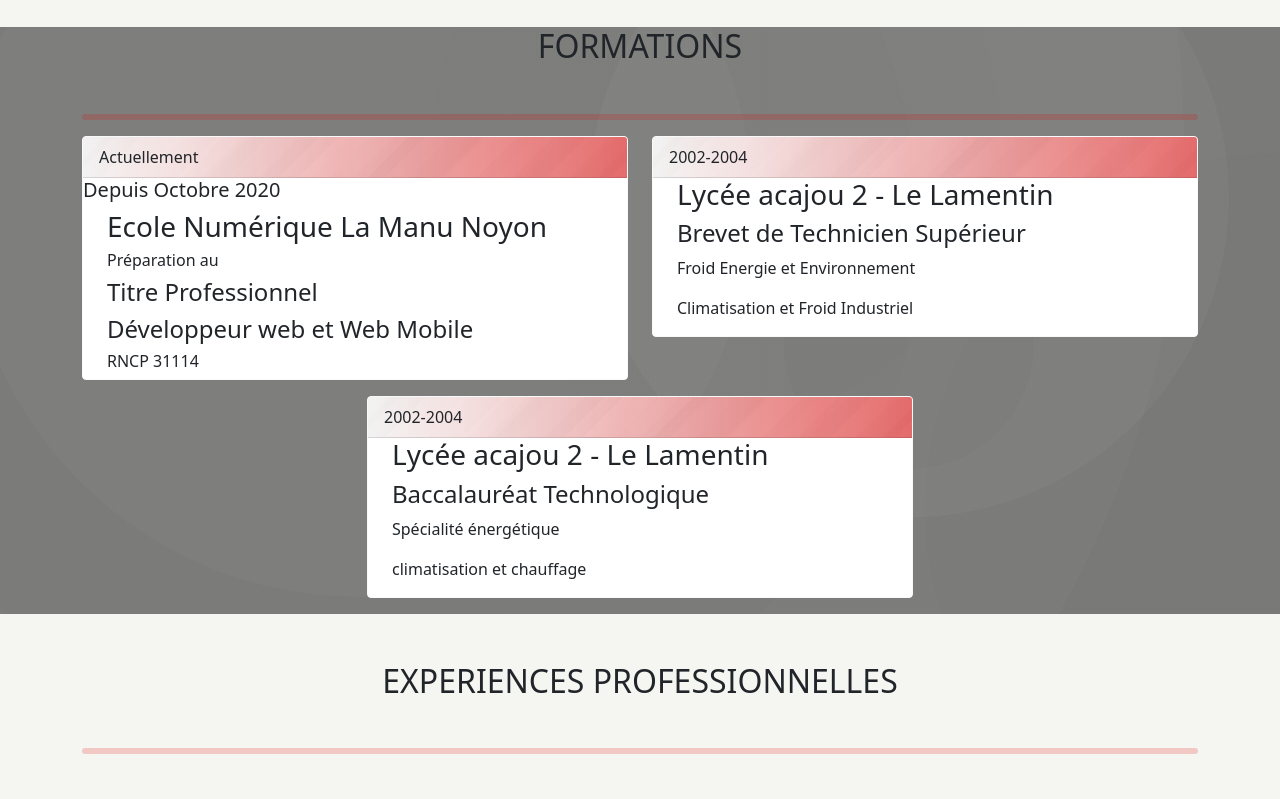
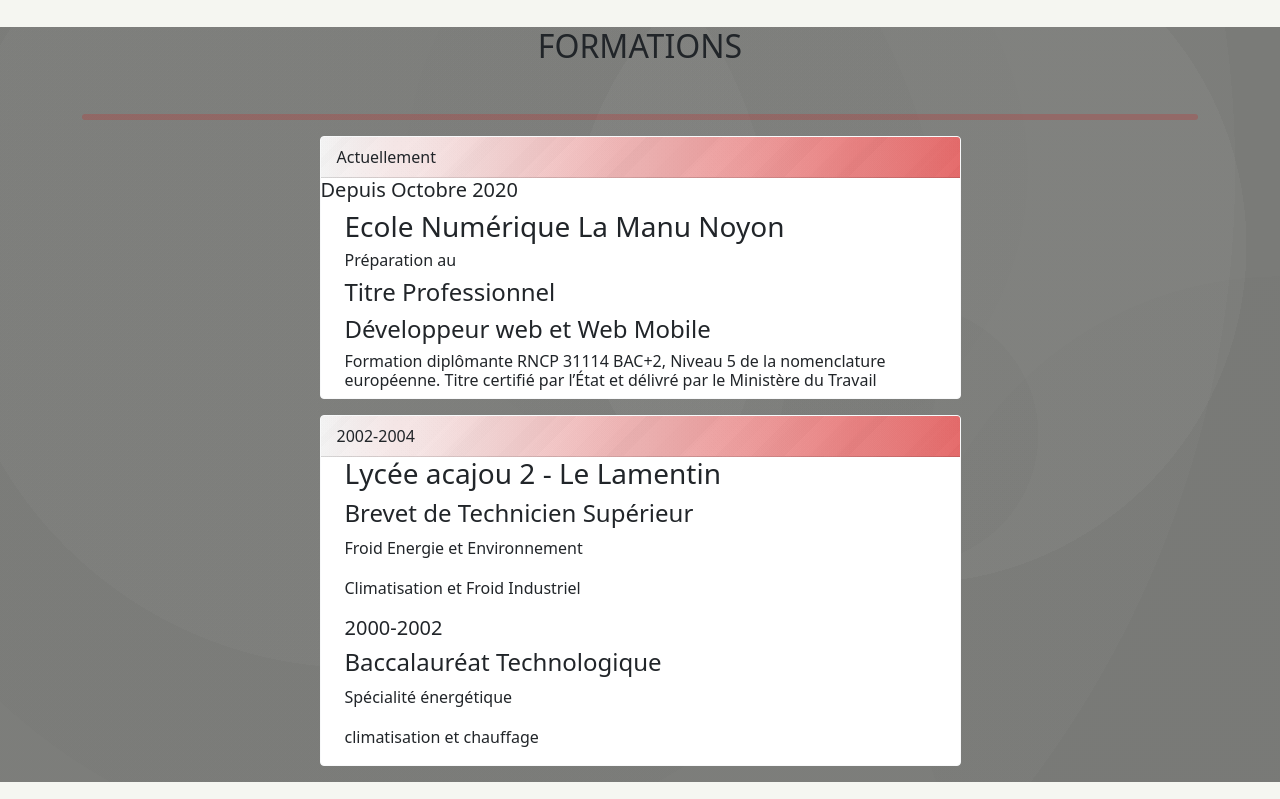
Before and after one commit to mick-d97/Cv-numerique, a plain HTML site: page index.html in a window 1280 px wide. Shown: the part 1400-2199 px from the top of the page. Drawn offline with nearby package versions, Linux system fonts and the light colour scheme.

Commit message:
correction des images

```diff
--- a/index.html
+++ b/index.html
@@ -49,7 +49,7 @@
                 <div class=" description col-lg-7 col-md-12 my-1 text-center p-3 align-self-center fs-3 text-light">
                     <p>Après 15 années dédiées aux évolutions technique de la climatisation,
                         je décide de me lancer dans la grande aventure du développement informatique.
-                    Cette reconversion est une façon pour moi d'explorer d'autre aspect des technologies actuelles.
+                    Cette reconversion est une façon pour moi d'explorer d'autres aspects des technologies actuelles.
                     Rigueur, endurance et dynamisme sont les qualités que j'ai pu acquérir durant mes expériences en tant que metteur au point.
                   </p>
                 </div>
@@ -111,7 +111,7 @@
 
              <div class="container col-md-12">
                 <div class="row">
-                    <div class="container col-md-6">
+                    <div class="container col-md-7">
                         <div class="card border-light mb-3">
                             <div class="card-header text-dark">Actuellement</div>
                               <h5 class="card-title">Depuis Octobre 2020</h5>
@@ -120,11 +120,12 @@
                                 <h6>Préparation au</h6>
                                 <h4>Titre Professionnel</h4>
                                 <h4>Développeur web et Web Mobile</h4>
-                                <h6>RNCP 31114</h6>
+                                <h6>Formation diplômante RNCP 31114 BAC+2, Niveau 5 de la nomenclature européenne.
+                                    Titre certifié par l’État et délivré par le Ministère du Travail</h6>
                             </div>
                         </div>
                     </div>
-                        <div class="container col-md-6">
+                        <div class="container col-md-7">
                             <div class="card border-light mb-3">
                                 <div class="card-header text-dark">2002-2004</div>
 
@@ -133,28 +134,15 @@
                                     <h4>Brevet de Technicien Supérieur</h4>
                                     <p>Froid Energie et Environnement</p>
                                     <p>Climatisation et Froid Industriel</p>
+                                    <h5>2000-2002</h5>
+                                <h4>Baccalauréat Technologique</h4>
+                                <p>Spécialité énergétique</p>
+                                <p>climatisation et chauffage</p>
                                 </div>
                             </div>
                         </div>
                     </div>
                 </div>
-
-                   <div class="container col-md-12">
-                <div class="row">
-                    <div class="container col-md-6">
-                        <div class="card border-light mb-3">
-                            <div class="card-header text-dark">2002-2004</div>
-
-                              <div class="card-text ms-4">
-                                <h3>Lycée acajou 2 - Le Lamentin</h3>
-                                <h4>Baccalauréat Technologique</h4>
-                                <p>Spécialité énergétique</p>
-                                <p>climatisation et chauffage</p>
-                            </div>
-                        </div>
-                    </div>
-                </div>
-        </div>
         </section>
         <section id="xp">
             <div class="container heading">
@@ -234,11 +222,11 @@
            <div class="container col-md-12">
                <div class="row">
                    <div class="col-md-12 col-lg-4 my-5">
-                       <img src="assets/img/Webp.net-resizeimage (1).gif" class="imgHobbies" alt="">
+                       <img src="assets/img/Webp.net-resizeimage.gif" class="imgHobbies" alt="">
                         <p class="textHover">Sport mécanique</p>
                    </div>
                    <div class="col-md-12 col-lg-4 my-5">
-                      <img src="assets/img/Webp.net-resizeimage.gif" class="imgHobbies" alt="">
+                      <img src="assets/img/Webp.net-resizeimage2.gif" class="imgHobbies" alt="">
                       <p class="textHover">Musique</p>
                    </div>
                    <div class="col-md-12 col-lg-4 my-5">
@@ -264,7 +252,7 @@
                     </div>
                     <div class="twitter col-sm-3  mt-5">
                        <a href="mailto:" class="mb-5 mt-3 fs-1">Mickael.dolphin@live.fr</a>
-                       <a href="tel" class="mb-5 fs-2" >06.52.33.52.70</a>
+                       <a href="tel" class="mb-5 fs-2" >06 52 33 52 70</a>
                     </div>
             </div>
         </div>
```
Also changed, not shown: assets/img/Webp.net-resizeimage.jpg, assets/img/Webp.net-resizeimage2.gif (added), assets/img/guitare.gif (added), 2 other files.
